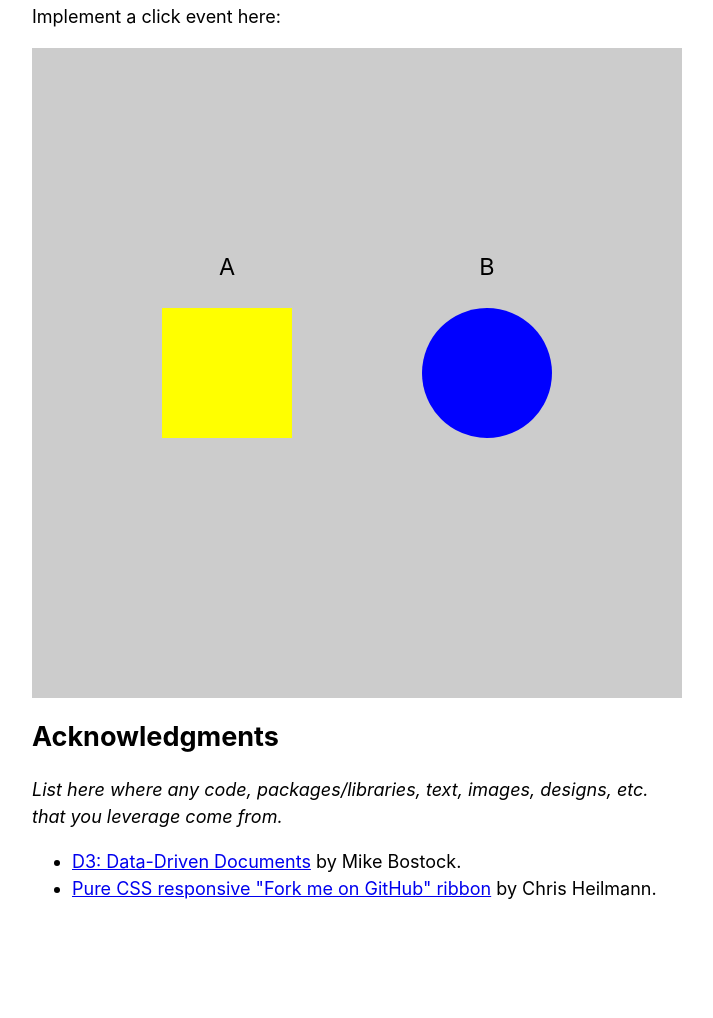
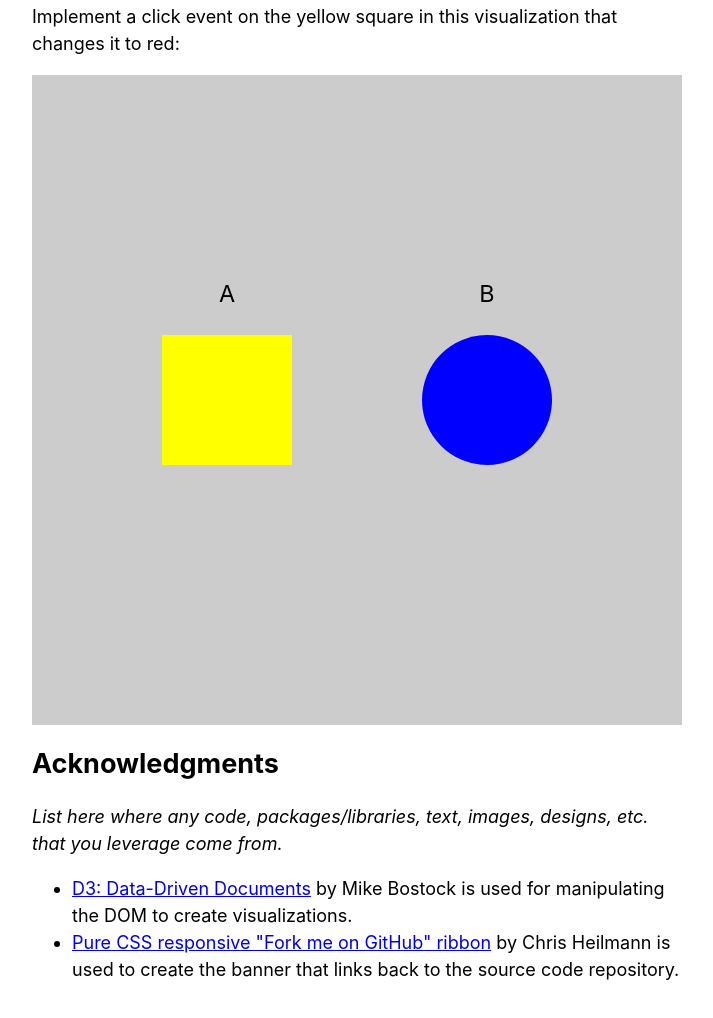
Before and after one commit to NEU-DS-4200-S20-Staff/Assignment--D3_Event_Handling, a plain HTML site: page index.html in a window 1280 px wide. Shown: the part 104-1122 px from the top of the page, without its empty margins (283-996 px from the left). Before the commit the page ends 1046 px from the top, so only its background shows below. Drawn offline with Linux system fonts and the light colour scheme.

Commit message:
Rewrote instructions. Added clearer acknowledgments. Consistent usage of single quotes in js.

```diff
--- a/index.html
+++ b/index.html
@@ -26,14 +26,14 @@
 <body>
 
 <!-- Update this with your GitHub repo URL -->
-  <span id="forkongithub"><a href="https://github.com/Northeastern-DS-4200-F19-Staff/Assignment--Brushing-and-Linking-in-D3">Fork me on GitHub</a></span>
+<span id="forkongithub"><a href="https://github.com/NEU-CS-7250-S20-Staff/Assignment--D3_event_handling">Fork me on GitHub</a></span>
 
 <!-- Writeup -->
 <div class="content-column">
   <h1>Assignment: D3 Event Handling</h1>
 
   <p>
-      Implement a click event here:
+    Implement a click event on the yellow square in this visualization that changes it to red:
   </p>
 
   <!-- Visualization goes here -->
@@ -46,9 +46,14 @@
   </p>
 
   <ul>
-      <li><a href="https://d3js.org/">D3: Data-Driven Documents</a> by Mike Bostock.
+    <li><a href="https://d3js.org/">
+      D3: Data-Driven Documents</a>
+      by Mike Bostock is used for manipulating the DOM to create visualizations.
     </li>
-      <li><a href="https://codepo8.github.io/css-fork-on-github-ribbon/#">Pure CSS responsive "Fork me on GitHub" ribbon</a> by Chris Heilmann.</li>
+    <li><a href="https://codepo8.github.io/css-fork-on-github-ribbon/#">
+      Pure CSS responsive "Fork me on GitHub" ribbon</a>
+      by Chris Heilmann is used to create the banner that links back to the source code repository.
+    </li>
   </ul>
 </div>
 
--- a/js/main.js
+++ b/js/main.js
@@ -1,5 +1,5 @@
 // write your javascript code here.
-// feel free to change the preset attributes as you see fit
+// feel free to change the pre-set attributes as you see fit
 
 let margin = {
     top: 60,
@@ -12,8 +12,8 @@ let margin = {
 
 let svg = d3.select('#vis1')
   .append("svg")
-  .attr("preserveAspectRatio", "xMidYMid meet") // this will scale your visualization according to the size of the page.
-  .style('background-color', '#ccc') // change the background color to white
+  .attr('preserveAspectRatio', 'xMidYMid meet') // this will scale your visualization according to the size of its parent element and the page.
+  .style('background-color', '#ccc')
   .attr("viewBox", [0, 0, width + margin.left + margin.right, height + margin.top + margin.bottom].join(' '))
 
 text = svg.append('text')
@@ -28,14 +28,14 @@ text = svg.append('text')
   .attr('text-anchor', 'middle')
   .text('B')
 
-rect = svg.append('rect')
+rect = svg.append('rect')// The square we want to click on
   .attr('x', '20%')
   .attr('y', '40%')
   .attr('width', '20%')
   .attr('height', '20%')
   .attr('fill', 'yellow')
 
-circle = svg.append('circle')
+circle = svg.append('circle') // The circle we want to change color when the square is clicked
   .attr('cx', '70%')
   .attr('cy', '50%')
   .attr('r', '10%')
```
Also changed, not shown: 2 other files. Lines whose indentation alone changed are shown as unchanged.
